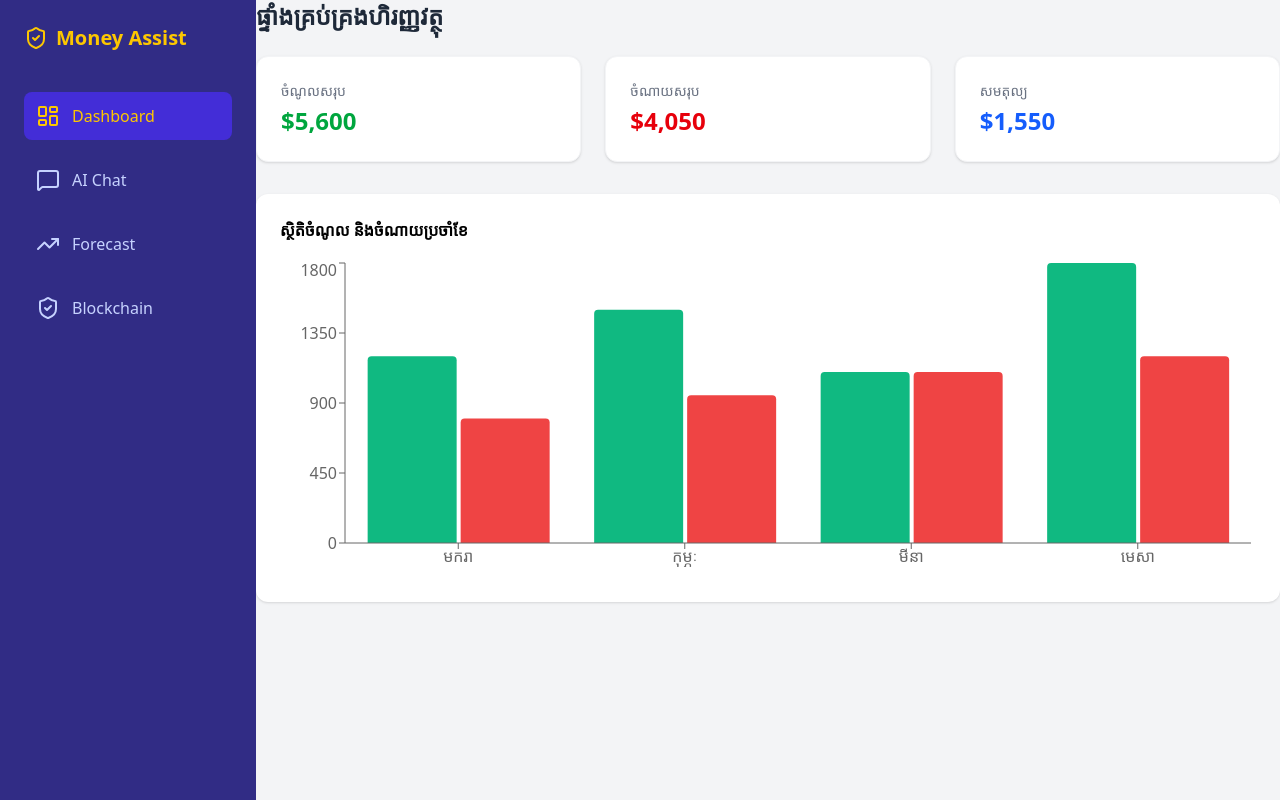
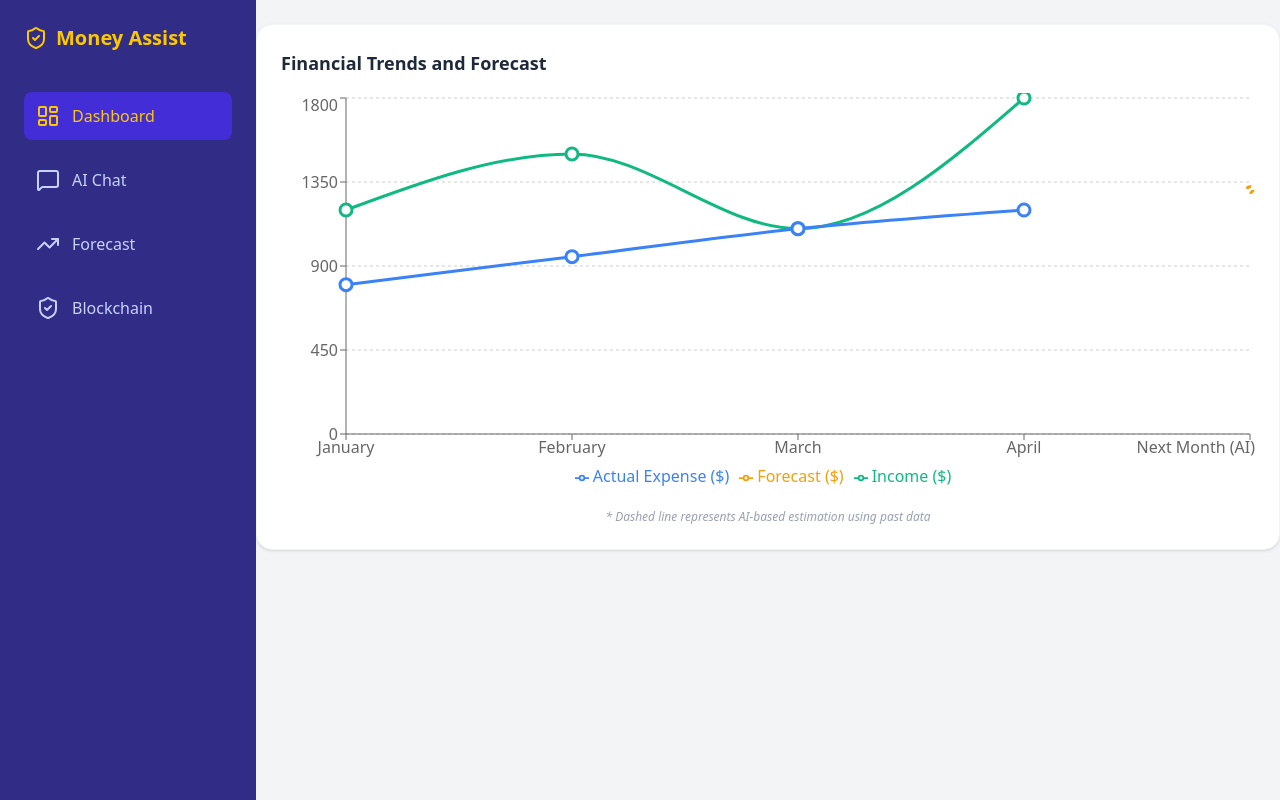
Before and after one commit to Mr-Savat/my-money-assistant, a React (Vite) app: page / in a window 1280 px wide. Built offline with nearby package versions, Linux system fonts and the light colour scheme.

Commit message:
(feature/developForecast): update logic in file ForecastView.jsx and change Pie Chart in file DashboardView.jsx

```diff
--- a/src/components/DashboardView.jsx
+++ b/src/components/DashboardView.jsx
@@ -1,36 +1,59 @@
-import { BarChart, Bar, XAxis, YAxis, Tooltip, ResponsiveContainer } from 'recharts';
-import { financeData } from '../constants';
+import React from 'react';
+import { LineChart, Line, XAxis, YAxis, CartesianGrid, Tooltip, Legend, ResponsiveContainer, ReferenceLine } from 'recharts';
+import { financeData } from "../constants";
 
-const StatCard = ({ label, value, color }) => (
-  <div className="bg-white p-6 rounded-xl shadow-sm border border-gray-100">
-    <p className="text-gray-500 text-sm mb-1">{label}</p>
-    <p className={`text-2xl font-bold ${color}`}>{value}</p>
-  </div>
-);
+const FinanceChart = () => {
+  // Prepare data for Forecast Point (add 1 month after the existing data)
+  const lastMonth = financeData[financeData.length - 1];
+  const prevMonth = financeData[financeData.length - 2];
 
-const DashboardView = () => (
-  <div className="animate-fade-in">
-    <h2 className="text-2xl font-bold mb-6 text-gray-800">ផ្ទាំងគ្រប់គ្រងហិរញ្ញវត្ថុ</h2>
-    <div className="grid grid-cols-1 md:grid-cols-3 gap-6 mb-8">
-      <StatCard label="ចំណូលសរុប" value="$5,600" color="text-green-600" />
-      <StatCard label="ចំណាយសរុប" value="$4,050" color="text-red-600" />
-      <StatCard label="សមតុល្យ" value="$1,550" color="text-blue-600" />
-    </div>
-    <div className="bg-white p-6 rounded-xl shadow-sm">
-      <h3 className="mb-4 font-semibold">ស្ថិតិចំណូល និងចំណាយប្រចាំខែ</h3>
-      <div className="h-80">
+  const lastTotal = Object.values(lastMonth.expenses).reduce((a, b) => a + b, 0);
+  const prevTotal = Object.values(prevMonth.expenses).reduce((a, b) => a + b, 0);
+  const trend = (lastTotal - prevTotal) / prevTotal;
+  const prediction = Math.round(lastTotal * (1 + trend));
+
+  // Insert forecast data into array for displaying on the chart
+  const chartData = [
+    ...financeData.map(d => ({
+      name: d.month,
+      income: d.income,
+      expense: Object.values(d.expenses).reduce((a, b) => a + b, 0),
+    })),
+    { name: 'Next Month (AI)', forecast: prediction } // Forecast point
+  ];
+
+  return (
+    <div className="bg-white p-6 rounded-2xl shadow-sm border border-gray-100 mt-6">
+      <h3 className="text-lg font-bold text-gray-800 mb-4">Financial Trends and Forecast</h3>
+      <div className="h-100 w-full">
         <ResponsiveContainer width="100%" height="100%">
-          <BarChart data={financeData}>
-            <XAxis dataKey="month" />
+          <LineChart data={chartData}>
+            <CartesianGrid strokeDasharray="3 3" vertical={false} />
+            <XAxis dataKey="name" />
             <YAxis />
             <Tooltip />
-            <Bar dataKey="income" fill="#10b981" radius={[4, 4, 0, 0]} />
-            <Bar dataKey="expense" fill="#ef4444" radius={[4, 4, 0, 0]} />
-          </BarChart>
+            <Legend />
+            {/*
+            <ReferenceLine
+              y={1500}
+              label="Budget Limit"
+              stroke="red"
+              strokeDasharray="3 3"
+            /> */}
+            {/* Income line */}
+            <Line type="monotone" dataKey="income" stroke="#10b981" strokeWidth={3} name="Income ($)" dot={{ r: 6 }} />
+            {/* Actual expense line */}
+            <Line type="monotone" dataKey="expense" stroke="#3b82f6" strokeWidth={3} name="Actual Expense ($)" dot={{ r: 6 }} />
+            {/* Forecast line (use a different color to distinguish) */}
+            <Line type="dashed" dataKey="forecast" stroke="#f59e0b" strokeWidth={3} strokeDasharray="5 5" name="Forecast ($)" />
+          </LineChart>
         </ResponsiveContainer>
       </div>
+      <p className="text-xs text-center text-gray-400 mt-4 italic">
+        * Dashed line represents AI-based estimation using past data
+      </p>
     </div>
-  </div>
-);
+  );
+};
 
-export default DashboardView;
+export default FinanceChart;
--- a/src/components/ForecastView.jsx
+++ b/src/components/ForecastView.jsx
@@ -1,30 +1,91 @@
-const ForecastView = () => (
-  <div className="p-6 bg-white rounded-xl shadow-sm border border-gray-100 animate-fade-in">
-    <h2 className="text-xl font-bold mb-4 text-gray-800">ការទស្សន៍ទាយសម្រាប់ខែឧសភា</h2>
-    <p className="text-gray-600 mb-6">ផ្អែកលើទិន្នន័យ ៤ ខែចុងក្រោយ ប្រព័ន្ធ AI បានប៉ាន់ស្មានថា៖</p>
+import React from 'react';
+import { financeData } from "../constants";
 
-    <div className="border-l-4 border-yellow-500 bg-yellow-50 p-4 mb-6">
-      <p className="font-bold text-yellow-700 underline">ការចំណាយរំពឹងទុក: $1,150</p>
-      <p className="text-sm text-yellow-600 mt-1">
-        អ្នកអាចនឹងចំណាយច្រើនជាងមធ្យមភាគ 5% ដោយសារនិន្នាការកើនឡើងក្នុងខែមេសា។
+const ForecastView = () => {
+  // Get last month and previous month data
+  const lastMonth = financeData[financeData.length - 1];
+  const prevMonth = financeData[financeData.length - 2];
+
+  // Function to calculate total monthly expenses
+  const getTotalExpense = (monthData) =>
+    Object.values(monthData.expenses).reduce((a, b) => a + b, 0);
+
+  const lastTotal = getTotalExpense(lastMonth);
+  const prevTotal = getTotalExpense(prevMonth);
+
+  // 1. Calculate overall trend (%)
+  const trendPercent = (((lastTotal - prevTotal) / prevTotal) * 100).toFixed(1);
+  const predictedExpense = Math.round(lastTotal * (1 + trendPercent / 100));
+  const predictedSavings = lastMonth.income - predictedExpense;
+
+  // 2. Find the expense category with the highest increase (Top Growing Category)
+  const getTopIncrease = () => {
+    let topCat = "";
+    let maxDiff = -Infinity;
+
+    Object.keys(lastMonth.expenses).forEach((cat) => {
+      const diff = lastMonth.expenses[cat] - prevMonth.expenses[cat];
+      if (diff > maxDiff) {
+        maxDiff = diff;
+        topCat = cat;
+      }
+    });
+    return { category: topCat, amount: maxDiff };
+  };
+
+  const topIncrease = getTopIncrease();
+
+  return (
+    <div className="p-6 bg-white rounded-2xl shadow-sm border border-gray-100">
+      <div className="flex items-center gap-2 mb-2">
+        <span className="p-2 bg-blue-100 rounded-lg text-blue-600">✨</span>
+        <h2 className="text-xl font-bold text-gray-800">AI Forecast</h2>
+      </div>
+
+      <p className="text-sm text-gray-500 mb-6">
+        Based on your data from {lastMonth.month} and {prevMonth.month}.
       </p>
-    </div>
 
-    <div className="grid grid-cols-1 md:grid-cols-2 gap-4 mb-6">
-      <div className="p-4 bg-green-50 rounded-lg border border-green-100">
-        <p className="text-sm text-green-700 font-semibold">លទ្ធភាពសន្សំ</p>
-        <p className="text-xl font-bold text-green-800">$450 - $600</p>
+      {/* Forecast Expense Card */}
+      <div className={`p-4 rounded-xl border-l-4 mb-6 ${predictedSavings < 0 ? 'bg-red-50 border-red-500' : 'bg-blue-50 border-blue-500'}`}>
+        <p className="text-sm font-medium text-gray-600">Expected Expenses Next Month</p>
+        <div className="flex items-baseline gap-2">
+          <span className="text-3xl font-bold text-gray-900">${predictedExpense}</span>
+          <span className={`text-sm font-bold ${trendPercent > 0 ? 'text-red-500' : 'text-green-500'}`}>
+            {trendPercent > 0 ? '↑' : '↓'} {Math.abs(trendPercent)}%
+          </span>
+        </div>
       </div>
-      <div className="p-4 bg-blue-50 rounded-lg border border-blue-100">
-        <p className="text-sm text-blue-700 font-semibold">ស្ថានភាពហិរញ្ញវត្ថុ</p>
-        <p className="text-xl font-bold text-blue-800">មានស្ថេរភាព</p>
+
+      {/* AI Analysis Insight */}
+      <div className="grid grid-cols-1 md:grid-cols-2 gap-4 mb-6">
+        <div className="p-4 bg-gray-50 rounded-xl border border-gray-100">
+          <p className="text-xs text-gray-500 uppercase font-bold tracking-wider">Saving Potential</p>
+          <p className={`text-xl font-bold mt-1 ${predictedSavings < 0 ? 'text-red-500' : 'text-green-600'}`}>
+            ${predictedSavings}
+          </p>
+        </div>
+        <div className="p-4 bg-gray-50 rounded-xl border border-gray-100">
+          <p className="text-xs text-gray-500 uppercase font-bold tracking-wider">Highest Expense Increase</p>
+          <p className="text-xl font-bold mt-1 text-orange-600">
+            {topIncrease.category} (+${topIncrease.amount})
+          </p>
+        </div>
+      </div>
+
+      {/* Smart Advice Section */}
+      <div className="p-4 bg-linear-to-r from-indigo-50 to-blue-50 rounded-xl border border-blue-100">
+        <p className="text-sm font-bold text-indigo-800 flex items-center gap-2">
+          💡 Advice from Financial Assistant
+        </p>
+        <p className="text-sm text-indigo-900 mt-2 leading-relaxed">
+          {predictedSavings < 0
+            ? `Warning! Your expenses may exceed your income. Try reducing spending on "${topIncrease.category}" to maintain balance.`
+            : `You're on the right track! If you further reduce spending on "${topIncrease.category}", you could save more than $${predictedSavings + 50} next month.`}
+        </p>
       </div>
     </div>
-
-    <button className="bg-indigo-600 text-white px-6 py-2 rounded-lg hover:bg-indigo-700 transition-colors">
-      ទាញយករបាយការណ៍លម្អិត (.PDF)
-    </button>
-  </div>
-);
+  );
+};
 
 export default ForecastView;
--- a/src/constants.js
+++ b/src/constants.js
@@ -1,7 +1,23 @@
 // constants.js
 export const financeData = [
-  { month: 'មករា', income: 1200, expense: 800 },
-  { month: 'កុម្ភៈ', income: 1500, expense: 950 },
-  { month: 'មីនា', income: 1100, expense: 1100 },
-  { month: 'មេសា', income: 1800, expense: 1200 },
+  {
+    month: 'January',
+    income: 1200,
+    expenses: { food: 300, transport: 150, shopping: 200, other: 150 }
+  },
+  {
+    month: 'February',
+    income: 1500,
+    expenses: { food: 350, transport: 200, shopping: 250, other: 150 }
+  },
+  {
+    month: 'March',
+    income: 1100,
+    expenses: { food: 400, transport: 180, shopping: 220, other: 300 }
+  },
+  {
+    month: 'April',
+    income: 1800,
+    expenses: { food: 420, transport: 210, shopping: 260, other: 310 }
+  }
 ];
--- a/src/utils/financeUtils.js
+++ b/src/utils/financeUtils.js
@@ -1,6 +1,17 @@
 export const calculateFinance = (financeData) => {
-  const totalIncome = financeData.reduce((sum, item) => sum + item.income, 0);
-  const totalExpense = financeData.reduce((sum, item) => sum + item.expense, 0);
+  let totalIncome = 0;
+  let totalExpense = 0;
+
+  financeData.forEach(item => {
+    totalIncome += item.income;
+
+    // បូក expense category ទាំងអស់ក្នុងខែ
+    const monthExpense = Object.values(item.expenses)
+      .reduce((sum, value) => sum + value, 0);
+
+    totalExpense += monthExpense;
+  });
+
   const balance = totalIncome - totalExpense;
 
   return { totalIncome, totalExpense, balance };
```
Also changed, not shown: src/App.jsx (+35 -17 lines).
